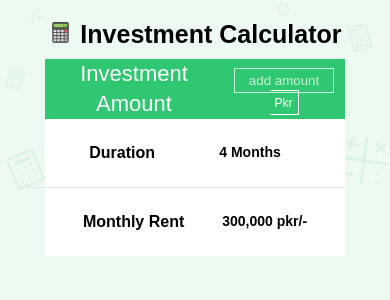
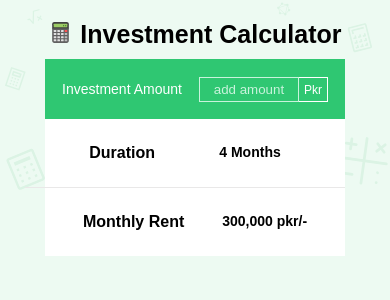
Before and after one commit to Zaibi727/button-card, a React (Create React App) app: page / in a window 390 px wide. Shown: the top 300 px of the page. Built offline with nearby package versions, Linux system fonts and the light colour scheme.

Commit message:
Update fourteenJune.module.css

```diff
--- a/src/Components/fourteenJune/fourteenJune.module.css
+++ b/src/Components/fourteenJune/fourteenJune.module.css
@@ -132,6 +132,10 @@
         height: 100%;
 
     }
+    .calcuHeader p{
+        font-size: 14px;
+        line-height: 20px;
+    }
 }
 @media only screen and (max-width: 450px){
     .calcucard{
@@ -151,6 +155,10 @@
         width: 100%;
         height: 50%;
         height: 100%;
+    }
+    .calcuHeader p{
+        font-size: 14px;
+        line-height: 20px;
     }
     .input{
         border: 1px solid #c9f3dc;
```
